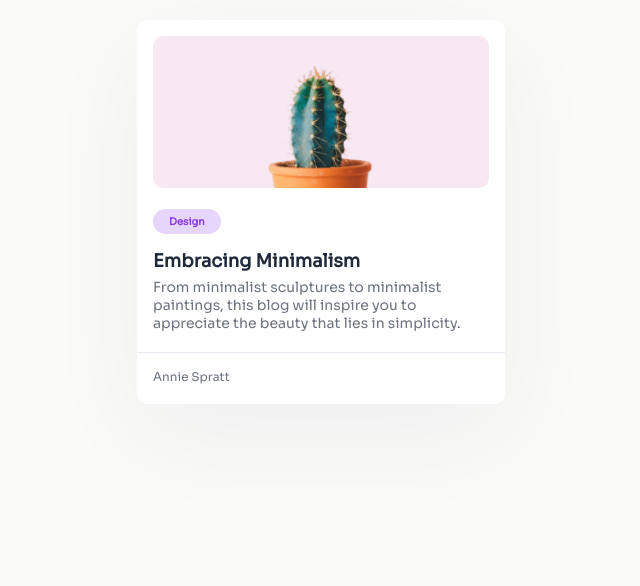
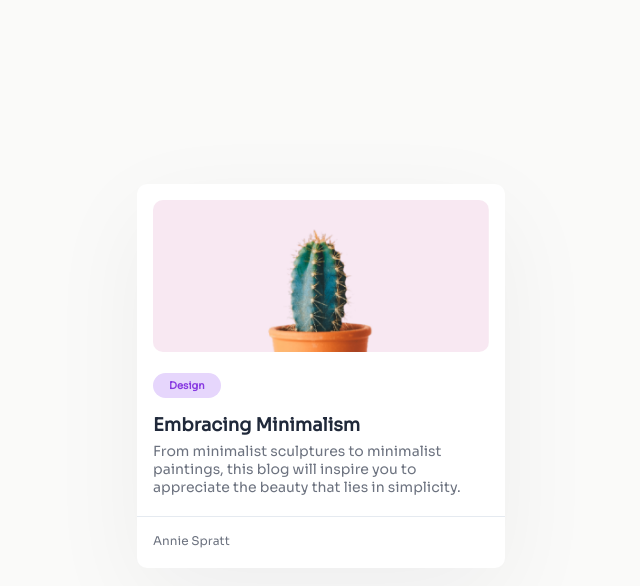
Before and after one commit to kadukaustubh/minimal-blog-card, a plain HTML site: page index.html in a window 1280 px wide. Shown: the whole page, without its empty margins (319-959 px from the left). Drawn offline with Linux system fonts and the light colour scheme.

Commit message:
"Adjusted card position"

```diff
--- a/styles.css
+++ b/styles.css
@@ -16,6 +16,7 @@ body {
 .card {
     width: 368px;
     background-color: #FFFFFF;
+    margin-top: 164px;
     padding-top: 16px;
     box-shadow: 0px 30px 100px 0px rgba(17, 23, 41, 0.05);
     border-radius: 10px;
```
